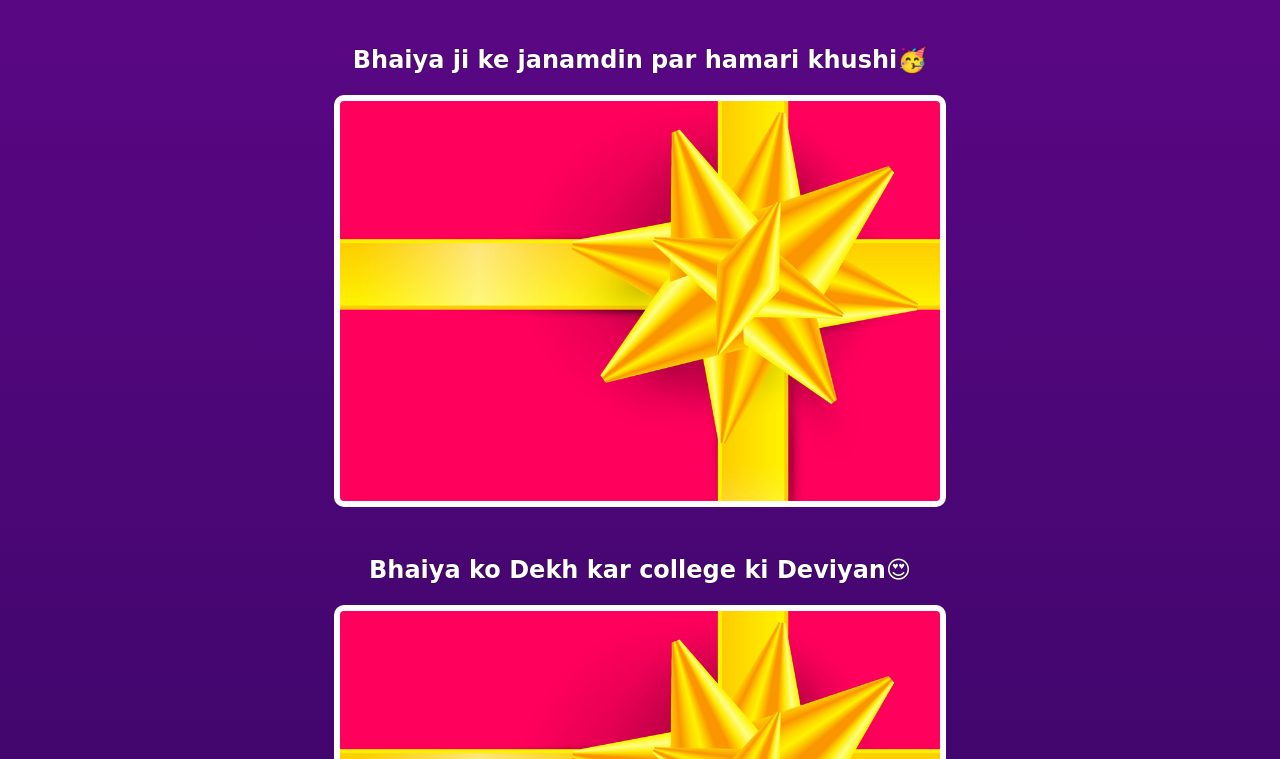
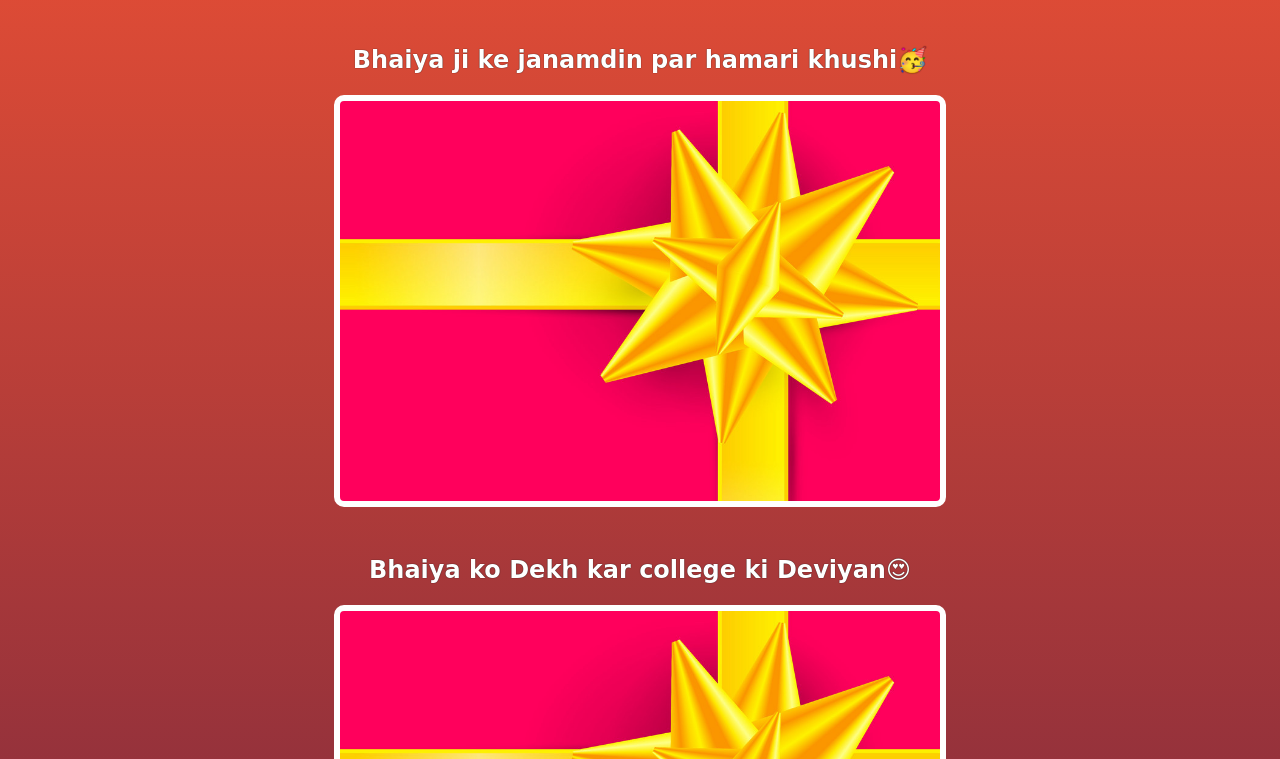
Before and after one commit to Ayan-nema/Birthday-Wish, a website built with Vite: page index.html in a window 1280 px wide. Shown: the part 372-1131 px from the top of the page. Built offline with nearby package versions, Linux system fonts and the light colour scheme; a web font is replaced by a local one.

Commit message:
Update styles.css

```diff
--- a/styles.css
+++ b/styles.css
@@ -7,7 +7,7 @@ from blue at the top to pink at the bottom.
 body {
     text-align: center;
     font-family: 'Happy Monkey', cursive;
-    background: linear-gradient(#66078f, rgb(22, 5, 69));
+    background: linear-gradient(#FF5733, rgb(22, 5, 69));
     color: #ffffff;
 }
 
```
